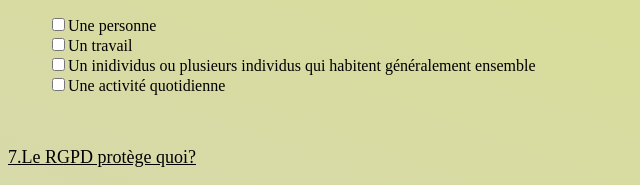
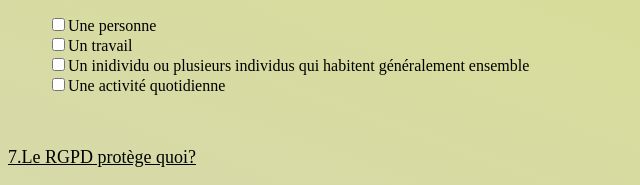
Before and after one commit to emmydamoiselet/QCM, a plain HTML site: page index.html in a window 1280 px wide. Shown: the part 978-1163 px from the top of the page, 0-640 px from the left. Drawn offline with Linux system fonts and the light colour scheme.

Commit message:
Update index.html

```diff
--- a/index.html
+++ b/index.html
@@ -62,7 +62,7 @@
 	 	<ul>
 	  	<li><input type="checkbox" id="scales" name="scales" onclick="Q5='a'"><label for="quest">Une personne</label></li>
 	  	<li><input type="checkbox" id="scales" name="scales" onclick="Q5='b'"><label for="quest">Un travail</label></li>
-	  	<li><input type="checkbox" id="scales" name="scales" onclick="Q5='c'"><label for="quest">Un inidividus ou plusieurs individus qui habitent généralement ensemble</label></li>
+	  	<li><input type="checkbox" id="scales" name="scales" onclick="Q5='c'"><label for="quest">Un inidividu ou plusieurs individus qui habitent généralement ensemble</label></li>
 	  	<li><input type="checkbox" id="scales" name="scales" onclick="Q5='d'"><label for="quest">Une activité quotidienne</label></li></ul>
 		</div></br>
 
```
